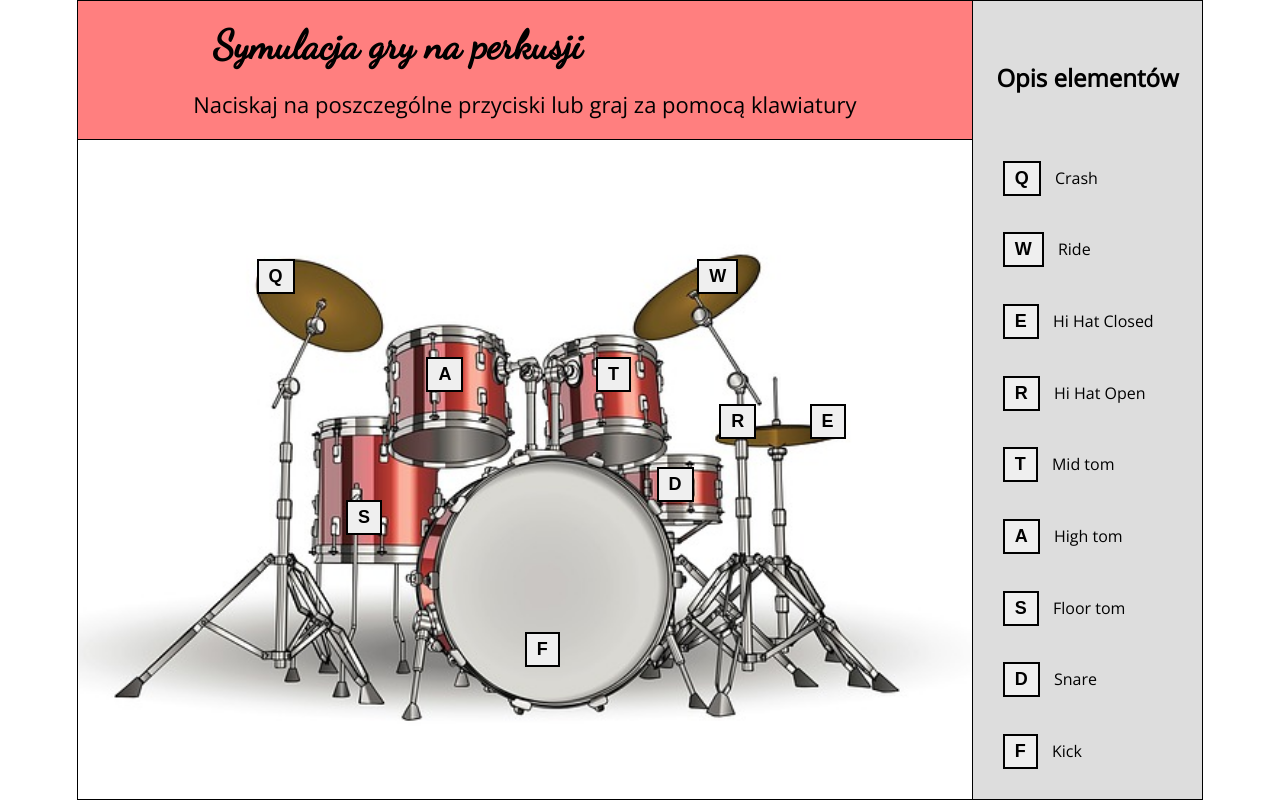
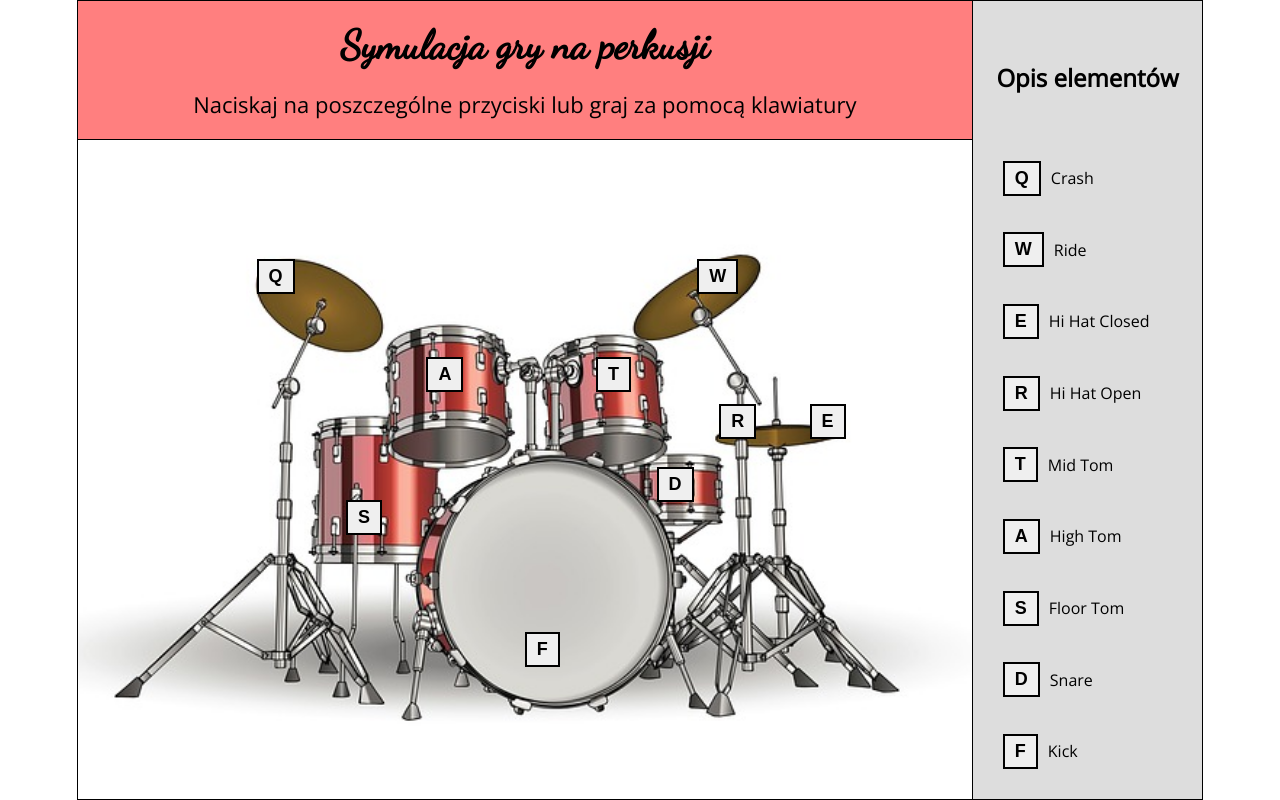
Before and after one commit to ChrisBar92/DrumMachine, a plain HTML site: page index.html in a window 1280 px wide. Drawn offline with nearby package versions, Linux system fonts and the light colour scheme.

Commit message:
function with addAudio and addInstruction finished, some fixes in other places

```diff
--- a/index.html
+++ b/index.html
@@ -22,7 +22,7 @@
             <div class="drum__image">
                 <button class="drum__image-btn btn crash">Q</button>
                 <button class="drum__image-btn btn ride">W</button>
-                <button class="drum__image-btn btn hh-closed">E</button>
+                <button class="drum__image-btn btn hh-close">E</button>
                 <button class="drum__image-btn btn hh-open">R</button>
                 <button class="drum__image-btn btn mid-tom">T</button>
                 <button class="drum__image-btn btn high-tom">A</button>
@@ -33,16 +33,6 @@
         </div>
         <div class="drum__instruction">
             <h2 class="drum__instruction-title">Opis elementów</h2>
-            <p class="drum__item"><button class="btn">Q</button> Crash</p>
-            <p class="drum__item"><button class="btn">W</button> Ride</p>
-            <p class="drum__item"><button class="btn">E</button> Hi Hat Closed</p>
-            <p class="drum__item"><button class="btn">R</button> Hi Hat Open</p>
-            <p class="drum__item"><button class="btn">T</button> Mid tom</p>
-            <p class="drum__item"><button class="btn">A</button> High tom</p>
-            <p class="drum__item"><button class="btn">S</button> Floor tom</p>
-            <p class="drum__item"><button class="btn">D</button> Snare</p>
-            <p class="drum__item"><button class="btn">F</button> Kick</p>
-
         </div>
 
     </section>
--- a/main.js
+++ b/main.js
@@ -0,0 +1,144 @@
+const drumImageBtn = document.querySelectorAll('.drum__image-btn')
+const drumInstruction = document.querySelector('.drum__instruction')
+const drumImage = document.getElementsByClassName('.drum__image')
+let audio
+
+const soundsObj = [
+	{
+		name: 'Crash',
+		keyTrigger: 'q',
+		keyCode: 81,
+		url: './sounds/crash.wav',
+		classNames: 'drum__image-btn btn crash',
+	},
+	{
+		name: 'Ride',
+		keyTrigger: 'w',
+		keyCode: 87,
+		url: './sounds/ride.wav',
+		classNames: 'drum__image-btn btn ride',
+	},
+	{
+		name: 'Hi Hat Closed',
+		keyTrigger: 'e',
+		keyCode: 69,
+		url: './sounds/hh-close.wav',
+		classNames: 'drum__image-btn btn hh-close',
+	},
+	{
+		name: 'Hi Hat Open',
+		keyTrigger: 'r',
+		keyCode: 82,
+		url: './sounds/hh-open.wav',
+		classNames: 'drum__image-btn btn hh-open',
+	},
+	{
+		name: 'Mid Tom',
+		keyTrigger: 't',
+		keyCode: 84,
+		url: './sounds/mid-tom.mp3',
+		classNames: 'drum__image-btn btn mid-tom',
+	},
+	{
+		name: 'High Tom',
+		keyTrigger: 'a',
+		keyCode: 65,
+		url: './sounds/high-tom.mp3',
+		classNames: 'drum__image-btn btn high-tom',
+	},
+	{
+		name: 'Floor Tom',
+		keyTrigger: 's',
+		keyCode: 83,
+		url: './sounds/floor-tom.wav',
+		classNames: 'drum__image-btn btn floor-tom',
+	},
+	{
+		name: 'Snare',
+		keyTrigger: 'd',
+		keyCode: 68,
+		url: './sounds/snare.wav',
+		classNames: 'drum__image-btn btn snare',
+	},
+	{
+		name: 'Kick',
+		keyTrigger: 'f',
+		keyCode: 70,
+		url: './sounds/kick.wav',
+		classNames: 'drum__image-btn btn kick',
+	},
+]
+
+// const drumSound = e => {
+
+// 	console.log(e.target)
+// 	const audio = document.createElement('audio')
+// 	audio.setAttribute('src', './sounds/snare.wav')
+// 	drumImageBtn.forEach(item => {
+// 		item.appendChild(audio)
+// 	})
+// 	audio.play()
+// }
+
+// console.log(soundsObj.forEach(item => console.log(item)))
+
+const showInstruction = () => {
+	for (let i = 0; i < soundsObj.length; i++) {
+		const p = document.createElement('p')
+		p.classList.add('drum__item')
+		p.textContent = soundsObj[i].name
+		const button = document.createElement('button')
+		button.classList.add('btn')
+		button.textContent = soundsObj[i].keyTrigger.toUpperCase()
+		p.appendChild(button)
+		drumInstruction.appendChild(p)
+	}
+}
+showInstruction()
+
+const addAudio = e => {
+    for (let i = 0; i < soundsObj.length; i++){
+
+        let audio = document.createElement('audio')
+        audio.setAttribute('src', soundsObj[i].url)
+        e.target.appendChild(audio)
+    }
+	// let i = 0
+	// i++
+	// audio.play()
+	console.log(e.target)
+}
+
+const playSound = () => {}
+
+drumImageBtn.forEach(item => {
+	item.addEventListener('click', addAudio)
+})
+
+function showLetter(event) {
+	let keyt = event.key
+	console.log(keyt)
+	//     console.log(soundsObj[2].key)
+	soundsObj.forEach(item => {
+		if (item.keyTrigger === keyt) {
+			console.log('oki')
+		} else {
+			console.log('nieoki')
+		}
+	})
+}
+
+window.addEventListener('keyup', showLetter)
+
+// const [name, second] = soundsObj
+// console.log(name)
+// const okok = () => {
+// 	soundsObj.forEach(item => {
+// 		const { keyTrigger } = item
+// 		newArr = [keyTrigger]
+// 		console.log(newArr)
+// 	})
+// 	const otherArr = newArr.push('jkot')
+// 	console.log(otherArr)
+// }
+// okok()
--- a/main.scss
+++ b/main.scss
@@ -39,6 +39,7 @@ body {
 		display: flex;
 		flex-direction: column;
 		justify-content: center;
+		align-items: center;
 
 		&-title {
 			padding: 2rem;
@@ -56,7 +57,6 @@ body {
 		position: relative;
 		width: 100%;
 		height: 100%;
-		// background-color: #000;
 		background-image: url('/images/drums_640.jpg');
 		background-size: cover;
 		background-position: center;
@@ -67,7 +67,6 @@ body {
 			transition: background-color 0.3s, color 0.3s;
 			cursor: pointer;
 
-			&:hover,
 			&:focus {
 				background-color: #333;
 				outline: none;
@@ -94,6 +93,8 @@ body {
 	}
 
 	&__item {
+		display: flex;
+		align-items: center;
 		margin-left: 1rem;
 	}
 }
@@ -104,6 +105,7 @@ body {
 	border: 2px solid #000;
 	font-weight: bold;
 	font-size: 1.8rem;
+	order: -1;
 }
 
 .crash {
@@ -116,7 +118,7 @@ body {
 	top: 18%;
 }
 
-.hh-closed {
+.hh-close {
 	right: 13%;
 	top: 40%;
 }
```
Also changed, not shown: css/main.css, 10 other files.
